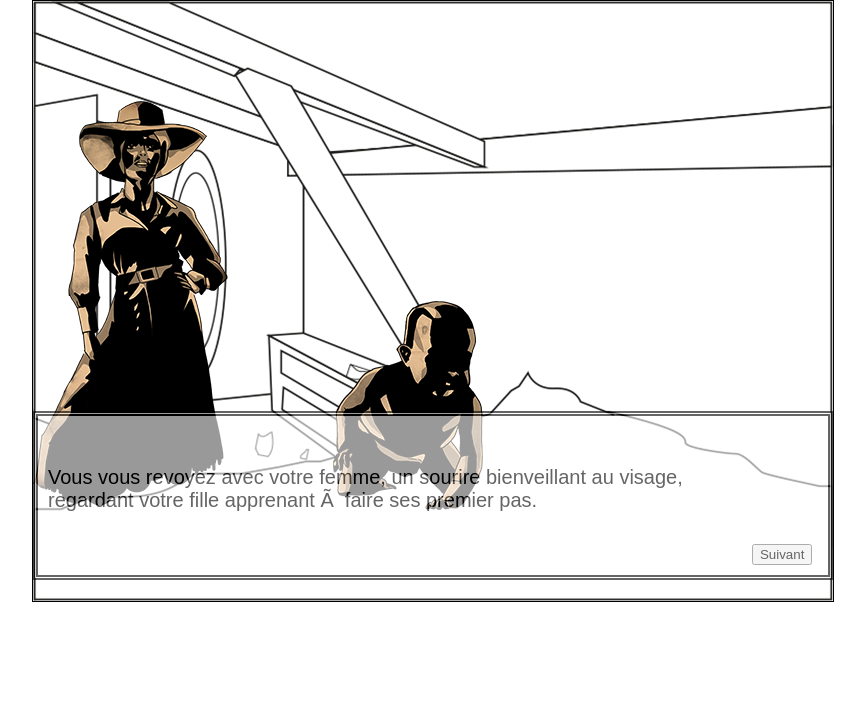
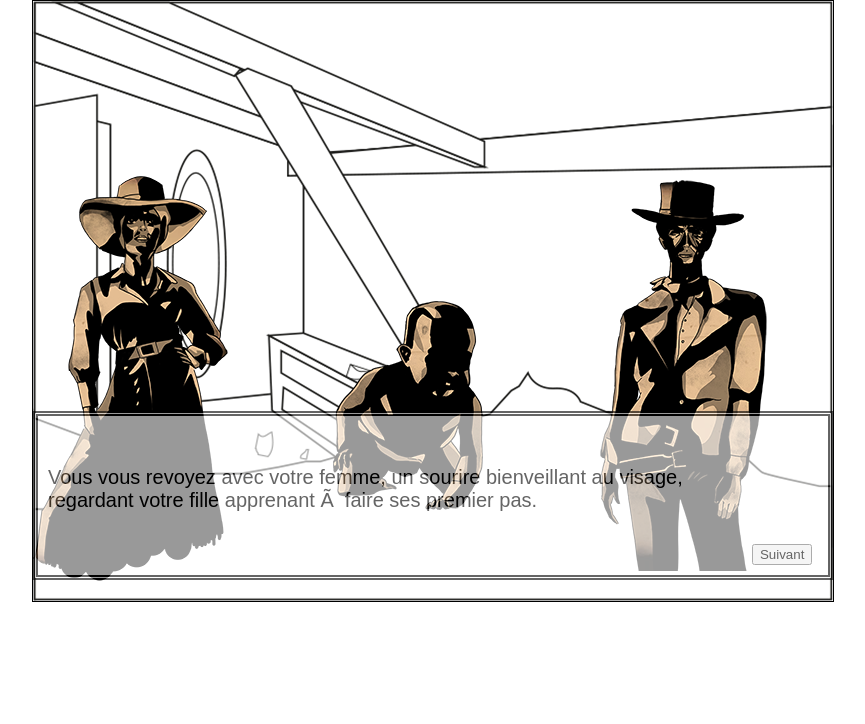
Before and after one commit to KevinLvlssNabot/WestSoul, a plain HTML site: page DossierV.Final/histoire1.5/histoire1.5.html in a window 1280 px wide. Shown: the whole page, without its empty margins (207-1072 px from the left). Drawn offline with nearby package versions, Linux system fonts and the light colour scheme.

Commit message:
ajout homme scene 1.5

```diff
--- a/DossierV.Final/histoire1.5/histoire1.5.css
+++ b/DossierV.Final/histoire1.5/histoire1.5.css
@@ -82,7 +82,7 @@ body{
   height: 420px;
   width: 420px;
   position: absolute;
-  margin-top: 100px;
+  margin-top: 175px;
   visibility: visible;
 }
 
@@ -97,6 +97,17 @@ body{
   visibility: visible;
 }
 
+#sprite3{
+  background-image: url("../assets/homme_joie.png");
+  background-repeat: no-repeat;
+  height: 420px;
+  width: 420px;
+  position: absolute;
+  margin-top: 150px;
+  margin-left: 500px;
+  visibility: visible;
+}
+
 #next{
 	position: absolute;
 	margin-top: 525px;
--- a/DossierV.Final/histoire1.5/histoire1.5.js
+++ b/DossierV.Final/histoire1.5/histoire1.5.js
@@ -8,6 +8,7 @@ let chambre = $('#chambre')
 let next = $('#next')
 let sprite1 = $('#sprite1')
 let sprite2 = $('#sprite2')
+let sprite3 = $('#sprite3')
 let miroir = $('#miroir')
 
 suivant.on("click", function(){
@@ -24,6 +25,7 @@ suivant.on("click", function(){
           charaBox.css('visibility','hidden');
           sprite1.css('visibility','hidden');
           sprite2.css('visibility','hidden');
+          sprite3.css('visibility','hidden');
           text.html("Vous vous regarder dans le miroir et vous vous apercez que votre corps n'est plus, vous comprenez que vous êtes décédé, mais vous ne savez pas pourquoi ni comment.");
           miroir.css('visibility','visible');
           numDialBox++;
```
Also changed, not shown: DossierV.Final/assets/homme_joie.png (added), DossierV.Final/assets/ville.png, 1 other file.
